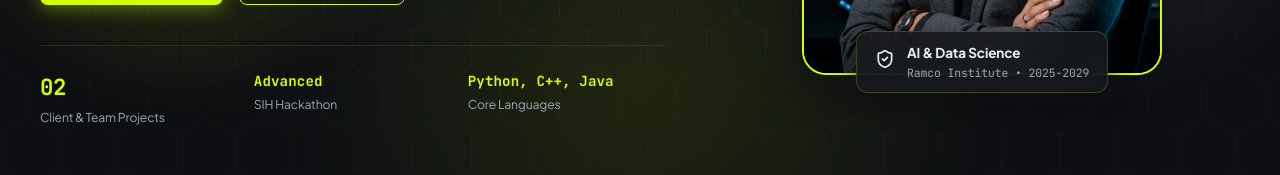
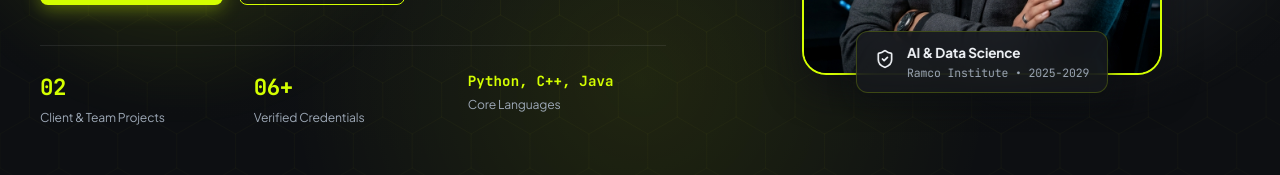
Before and after one commit to KING-MK29/portfolio, a React (Vite) app: page /#/ in a window 1280 px wide. Shown: the part 512-687 px from the top of the page. Built offline with nearby package versions, Linux system fonts and the light colour scheme; a web font is replaced by a local one.

Commit message:
Update stat: replace SIH Hackathon with 06+ Verified Credentials

```diff
--- a/src/data/portfolioData.js
+++ b/src/data/portfolioData.js
@@ -36,7 +36,7 @@ export const portfolioData = {
     ],
     stats: [
       { id: "projects", label: "Client & Team Projects", value: "02" },
-      { id: "sih", label: "SIH Hackathon", value: "Advanced" },
+      { id: "credentials", label: "Verified Credentials", value: "06+" },
       { id: "languages", label: "Core Languages", value: "Python, C++, Java" }
     ],
     coreValues: [
```
